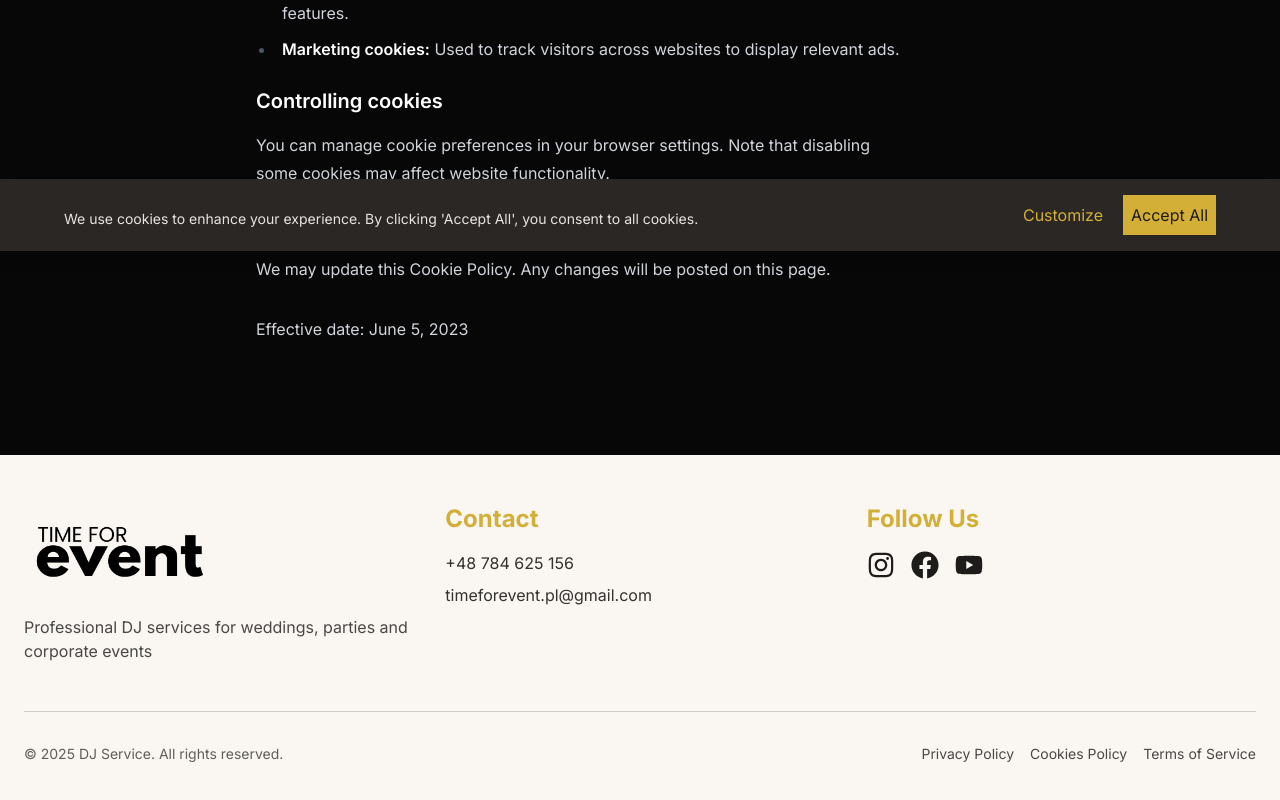
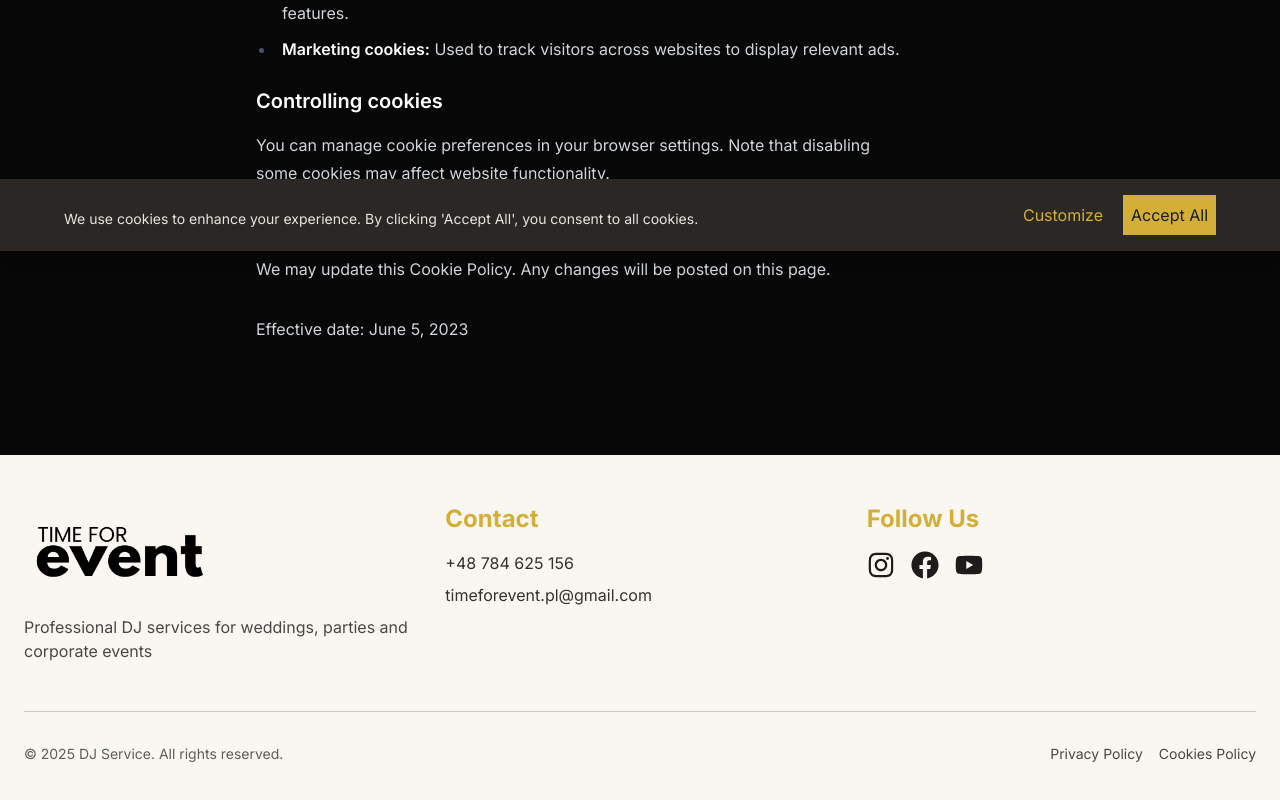
Before and after one commit to Klaudiuszu/TimeForEventr, a Next.js app: page /en/cookies in a window 1280 px wide. Shown: the part 549-1349 px from the top of the page. Built offline with nearby package versions, Linux system fonts and the light colour scheme.

Commit message:
remove terms

```diff
--- a/app/components/Footer.tsx
+++ b/app/components/Footer.tsx
@@ -90,7 +90,6 @@ export default function Footer({ messages, locale }: FooterProps) {
               {[
                 { key: "privacyPolicy", text: messages.footer_legal_privacy },
                 { key: "cookies", text: messages.footer_legal_cookies },
-                { key: "terms", text: messages.footer_legal_terms }
               ].map((item) => (
                 <Link
                   key={item.key}
--- a/app/components/navbar/Navbar.tsx
+++ b/app/components/navbar/Navbar.tsx
@@ -181,7 +181,7 @@ export default function Navbar({ messages, locale }: NavbarProps) {
             onClick={() => toggleMenu(!isMenuOpen)}
             aria-label={isMenuOpen ? "Close menu" : "Open menu"}
           >
-            {isMenuOpen ? <X size={28} /> : <Menu size={28} />}
+            {isMenuOpen ? <X size={28}/> : <Menu size={28} />}
           </button>
         </div>
       </nav>
@@ -189,7 +189,7 @@ export default function Navbar({ messages, locale }: NavbarProps) {
       <div
         className={clsx(
           "fixed inset-0 bg-black/90 backdrop-blur-lg z-40 transition-all duration-300",
-          "flex items-center justify-center",
+          "flex items-center justify-center pt-[100px] md:pt-0 ",
           isMenuOpen ? "opacity-100 visible" : "opacity-0 invisible pointer-events-none"
         )}
       >
--- a/locales/en.json
+++ b/locales/en.json
@@ -28,7 +28,6 @@
   "footer_social_header": "Follow Us",
   "footer_copyright": "DJ Service. All rights reserved.",
   "footer_legal_privacy": "Privacy Policy",
-  "footer_legal_terms": "Terms of Service",
   "footer_legal_cookies": "Cookies Policy",
 
   "emailHeader": "Contact Us",
--- a/locales/pl.json
+++ b/locales/pl.json
@@ -28,7 +28,6 @@
   "footer_social_header": "Obserwuj nas",
   "footer_copyright": "DJ Service. Wszystkie prawa zastrzeżone.",
   "footer_legal_privacy": "Polityka prywatności",
-  "footer_legal_terms": "Regulamin",
   "footer_legal_cookies": "Polityka cookies",
 
   "emailHeader": "Skontaktuj Się Z Nami",
```
